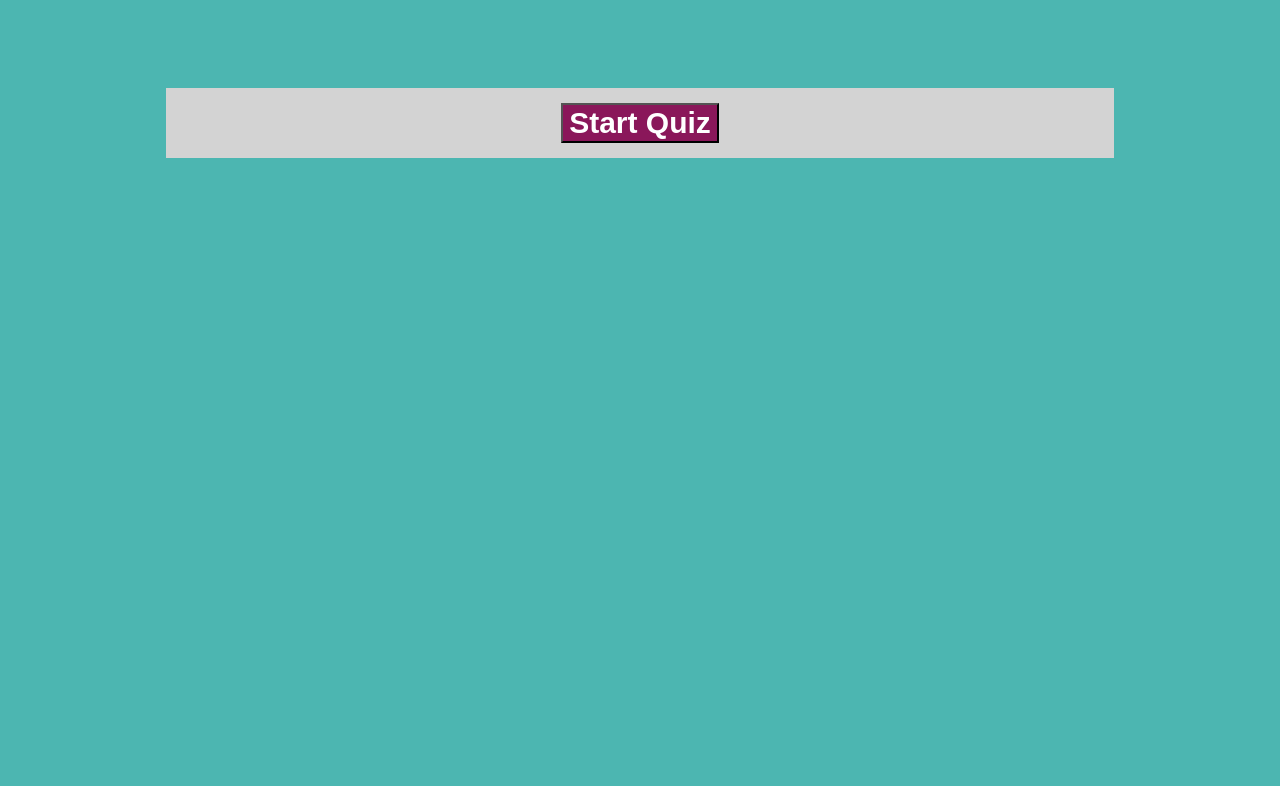
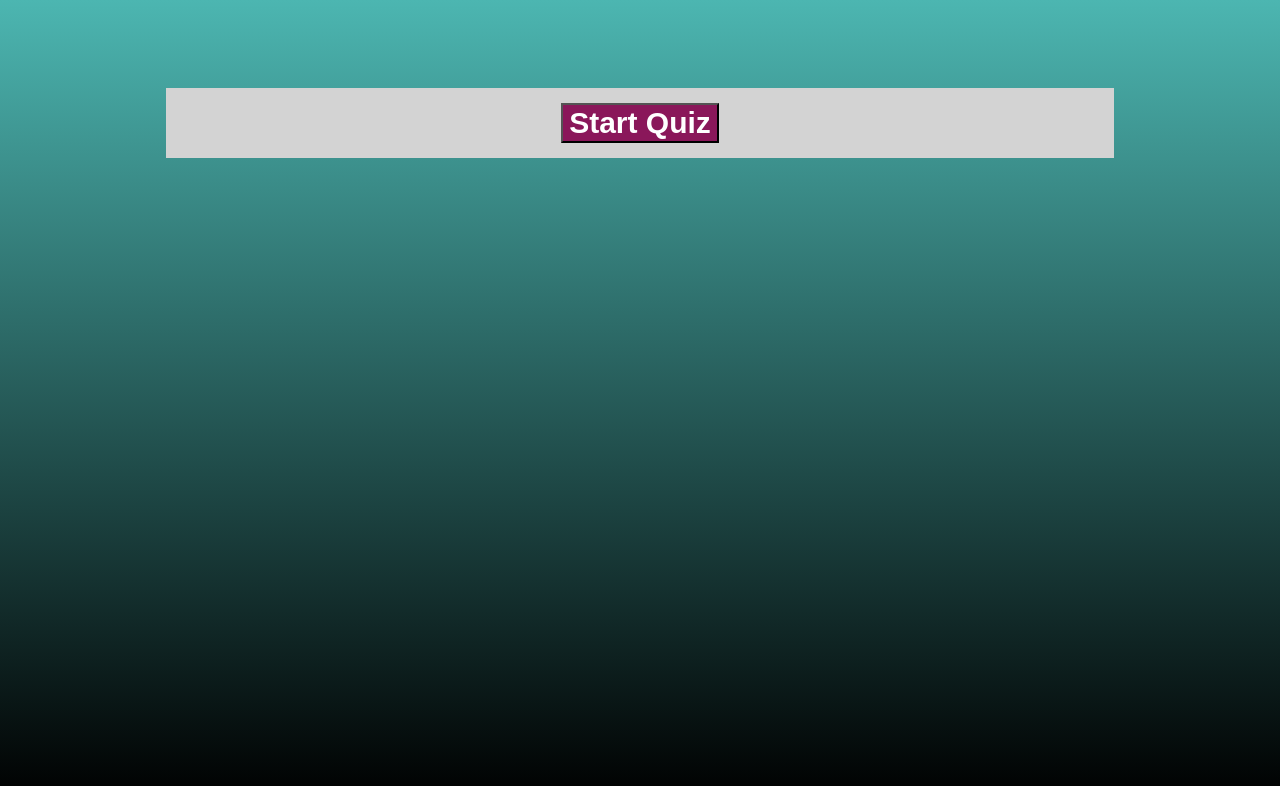
Before and after one commit to cdjenks/Homework-4, a plain HTML site: page index.html in a window 1280 px wide. Drawn offline with Linux system fonts and the light colour scheme.

Commit message:
Update style.css

```diff
--- a/style.css
+++ b/style.css
@@ -1,3 +1,8 @@
+html {
+    height: 100%;
+}
+
+
 *, *::before, *::after {
     box-sizing: border-box;
 }
@@ -6,7 +11,10 @@ body {
     display: flex;
     justify-content: center;
     align-items: center;
-    background-color: rgb(76, 182, 177);
+    background-image: linear-gradient( rgb(76, 182, 177), black);
+    background-position: center;
+    background-repeat: no-repeat;
+    background-size: cover;
 }
 
 
```
